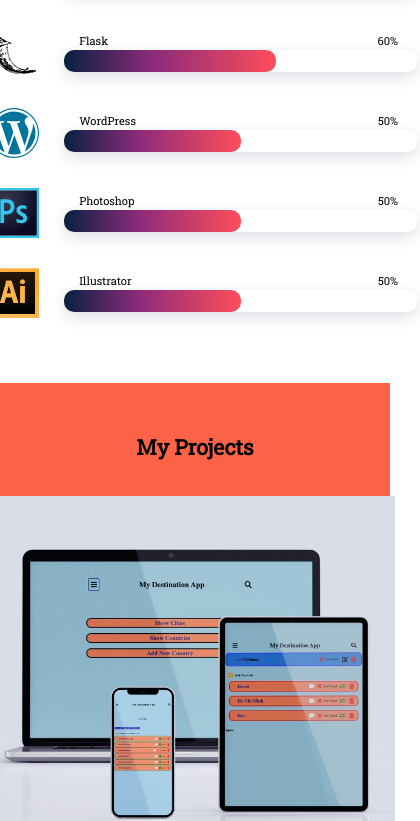
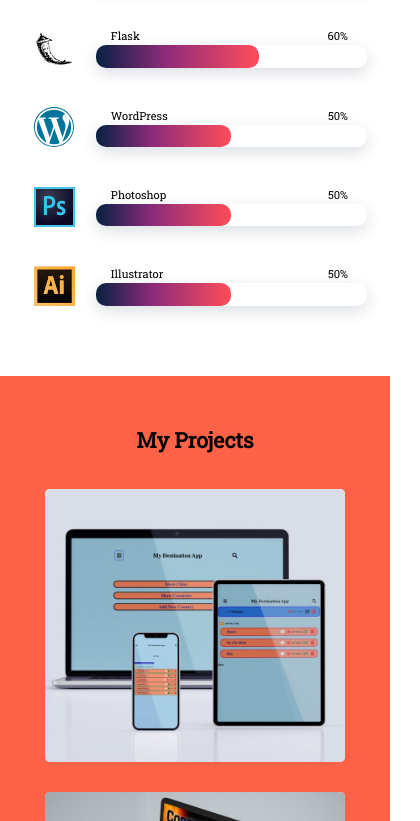
Before and after one commit to morival/Portfolio, a React (Create React App) app: page / in a window 390 px wide. Shown: the part 1903-2724 px from the top of the page, 420 px wide, since content can reach past the window. Built offline with nearby package versions, Linux system fonts and the light colour scheme.

Commit message:
small resolution adjusted

```diff
--- a/src/components/about.css
+++ b/src/components/about.css
@@ -108,3 +108,15 @@
         width: 100%;
     }
 }
+
+@media screen and (max-width: 768px) {
+    .skill-set-item {
+        min-width: 300px;
+    }
+    .skill-set-icon img {
+        height: 40px;
+    }
+    .skill-set-icon {
+        width: 80px;
+    }
+  }
--- a/src/components/contact.css
+++ b/src/components/contact.css
@@ -88,3 +88,13 @@
 .btn-submit:hover {
     color: tomato;
 }
+
+@media screen and (max-width: 768px) {
+    .deco-container {
+        border-left: 50vw solid transparent;
+        border-right: 50vw solid transparent;
+    }
+    input[type=text], input[type=email], textarea, .btn-wrapper{
+        padding: 0;
+    }
+  }
--- a/src/components/footer.css
+++ b/src/components/footer.css
@@ -1,5 +1,6 @@
 .footer-container {
     height: 20vh;
+    min-height: 220px;
     width: 100%;
     background: #2A2E37;
     color: white;
--- a/src/components/project.css
+++ b/src/components/project.css
@@ -49,3 +49,14 @@
 .btn-open-modal:hover {
   color:tomato;
 }
+
+@media screen and (max-width: 768px) {
+  .project-container {
+    width: 300px;
+    height: 273px;
+    overflow: hidden;
+  }
+  .project-img > img {
+    height: 273px;
+  }
+}
```
